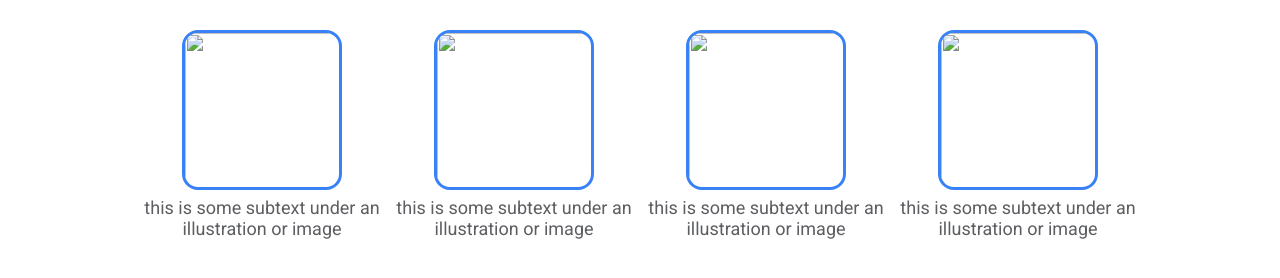
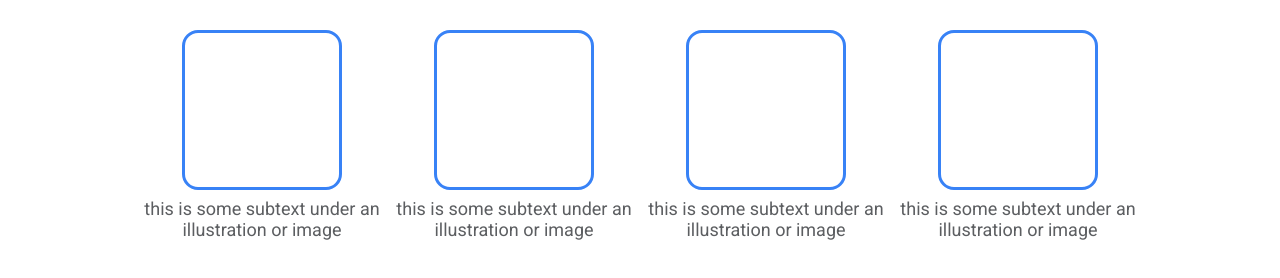
Before and after one commit to mjr397/landing-page, a plain HTML site: page index.html in a window 1280 px wide. Shown: the part 504-782 px from the top of the page. Drawn offline with Linux system fonts and the light colour scheme.

Commit message:
Replace placeholder info images with divs

```diff
--- a/index.html
+++ b/index.html
@@ -27,19 +27,19 @@
     <h1 class="info-header">Some random information.</h1>
     <div class="info-container">
       <div class="info-element">
-        <img src="" alt="">
+        <div class="info-image"></div>
         <div class="info-text">this is some subtext under an illustration or image</div>
       </div>
       <div class="info-element">
-        <img src="" alt="">
+        <div class="info-image"></div>
         <div class="info-text">this is some subtext under an illustration or image</div>
       </div>
       <div class="info-element">
-        <img src="" alt="">
+        <div class="info-image"></div>
         <div class="info-text">this is some subtext under an illustration or image</div>
       </div>
       <div class="info-element">
-        <img src="" alt="">
+        <div class="info-image"></div>
         <div class="info-text">this is some subtext under an illustration or image</div>
       </div>
     </div>
--- a/style.css
+++ b/style.css
@@ -92,18 +92,23 @@ button {
 .info-container {
   display: flex;
   justify-content: space-evenly;
-  text-align: center;
   padding: 0 144px 64px;
   gap: 16px
 }
 
-.info-container img {
+.info-element {
+  text-align: center;
+  max-width: 240px;
+}
+
+.info-image {
   box-sizing: border-box;
   width: 160px;
   height: 160px;
   border-color:#3882f6;
   border-radius: 16px;
   border-style: solid;
+  margin: 0 auto 8px;
 }
 
 .info-text {
```
